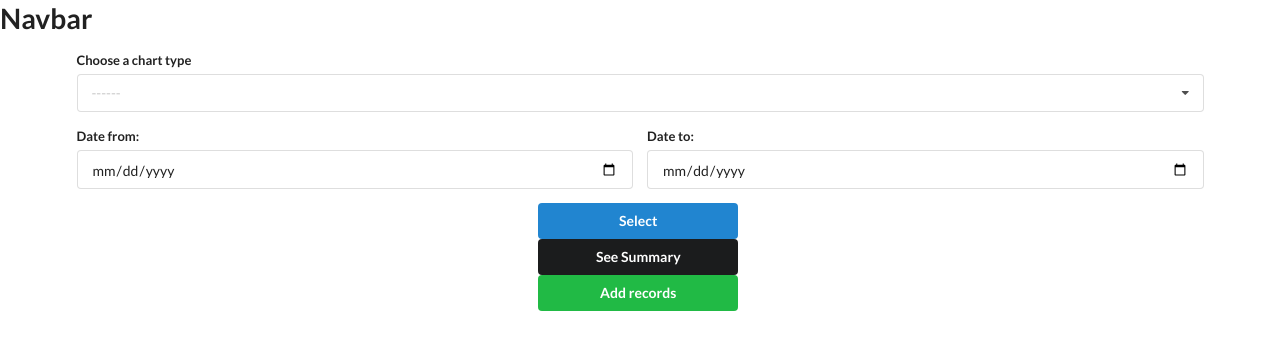
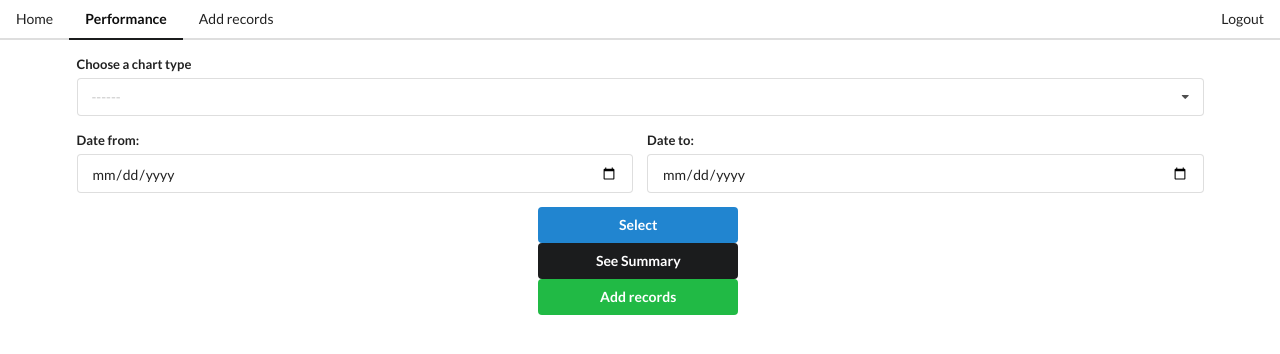
Before and after one commit to kashiwale/dhiren-kashiwale1, a Django app: page /performance/ in a window 1280 px wide. Shown: the top 354 px of the page. Run offline with Django 3.2, Linux system fonts and the light colour scheme; data comes from the database, SQL or seed files in the repository; both versions use the stored data as it was after the commit; some libraries are stand-ins or nearby versions.

Commit message:
Add Navbar to menu

```diff
--- a/src/products/templates/products/main.html
+++ b/src/products/templates/products/main.html
@@ -76,7 +76,7 @@
     <div class="block-center">
         <button class='ui secondary button' id='model-btn'>See Summary</button>
         <br>
-        <button class='ui positive button'>Add records</button>
+        <a href={% url 'products:add-purchase-view' %}><button class='ui positive button'>Add records</button></a>
     </div>
 </div>
 {% endblock content %}
--- a/src/products/utils.py
+++ b/src/products/utils.py
@@ -48,6 +48,7 @@ def get_simple_plot(chart_type, *args, **kwargs):
         title = "Product Count"
         plt.title(title)
         sns.countplot('name',data = data)
+    plt.xticks(rotation=45)
     plt.tight_layout()
 
     graph = get_image()
--- a/src/templates/navbar.html
+++ b/src/templates/navbar.html
@@ -1 +1,20 @@
-<h1>Navbar</h1>
+{% url 'products:main-product-view' as path_to_performance %}
+{% url 'products:add-purchase-view' as path_to_adding_records %}
+
+
+<div class="ui secondary pointing menu">
+  <a class="item">
+    Home
+  </a>
+  <a href={{path_to_performance}} class="{% if request.path == path_to_performance %}active{% endif %} item">
+    Performance
+  </a>
+  <a href={{path_to_adding_records}} class="{% if request.path == path_to_adding_records %}active{% endif %} item">
+    Add records
+  </a>
+  <div class="right menu">
+    <a class="ui item">
+      Logout
+    </a>
+  </div>
+</div>
```
Also changed, not shown: src/db.sqlite3.
